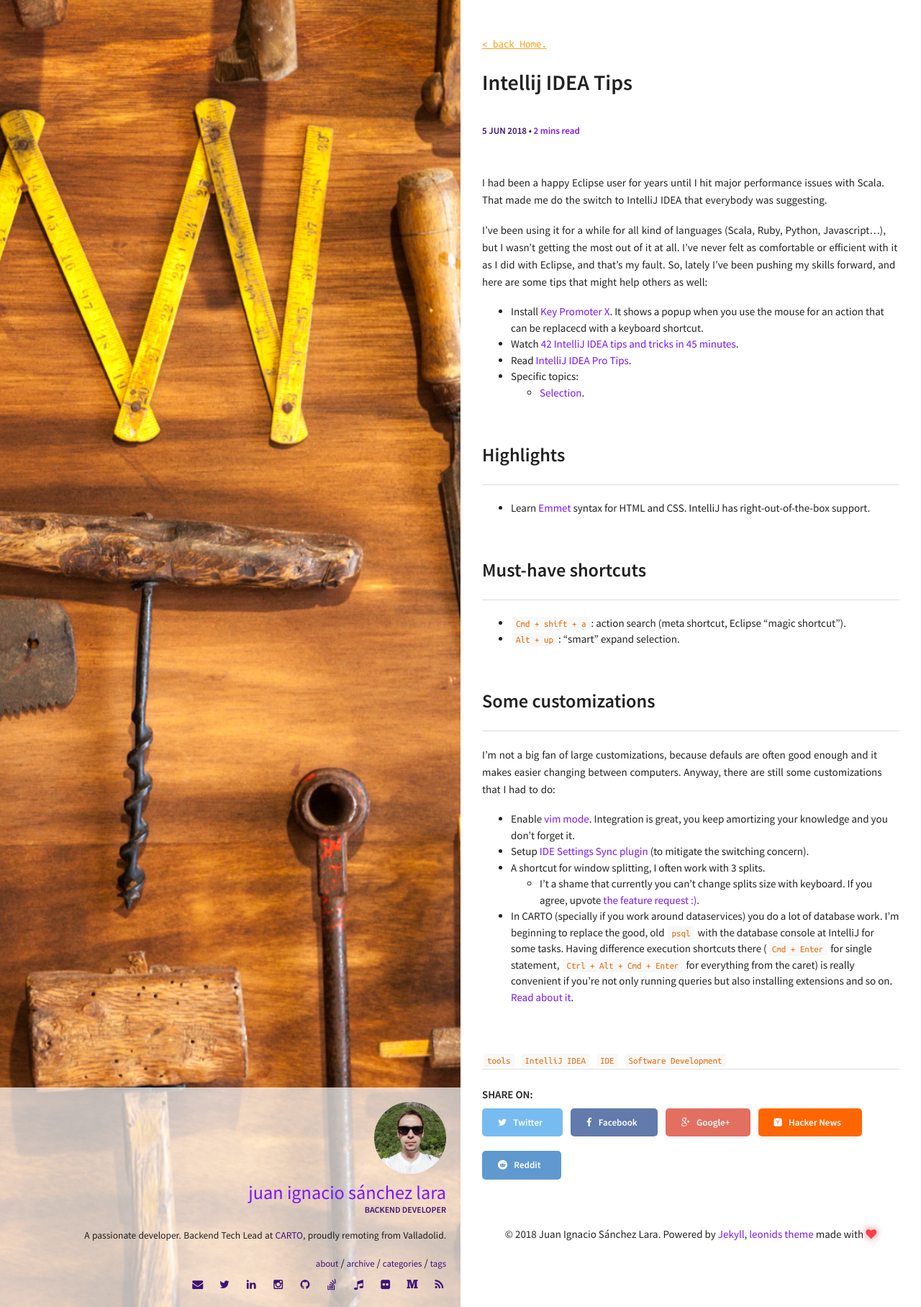
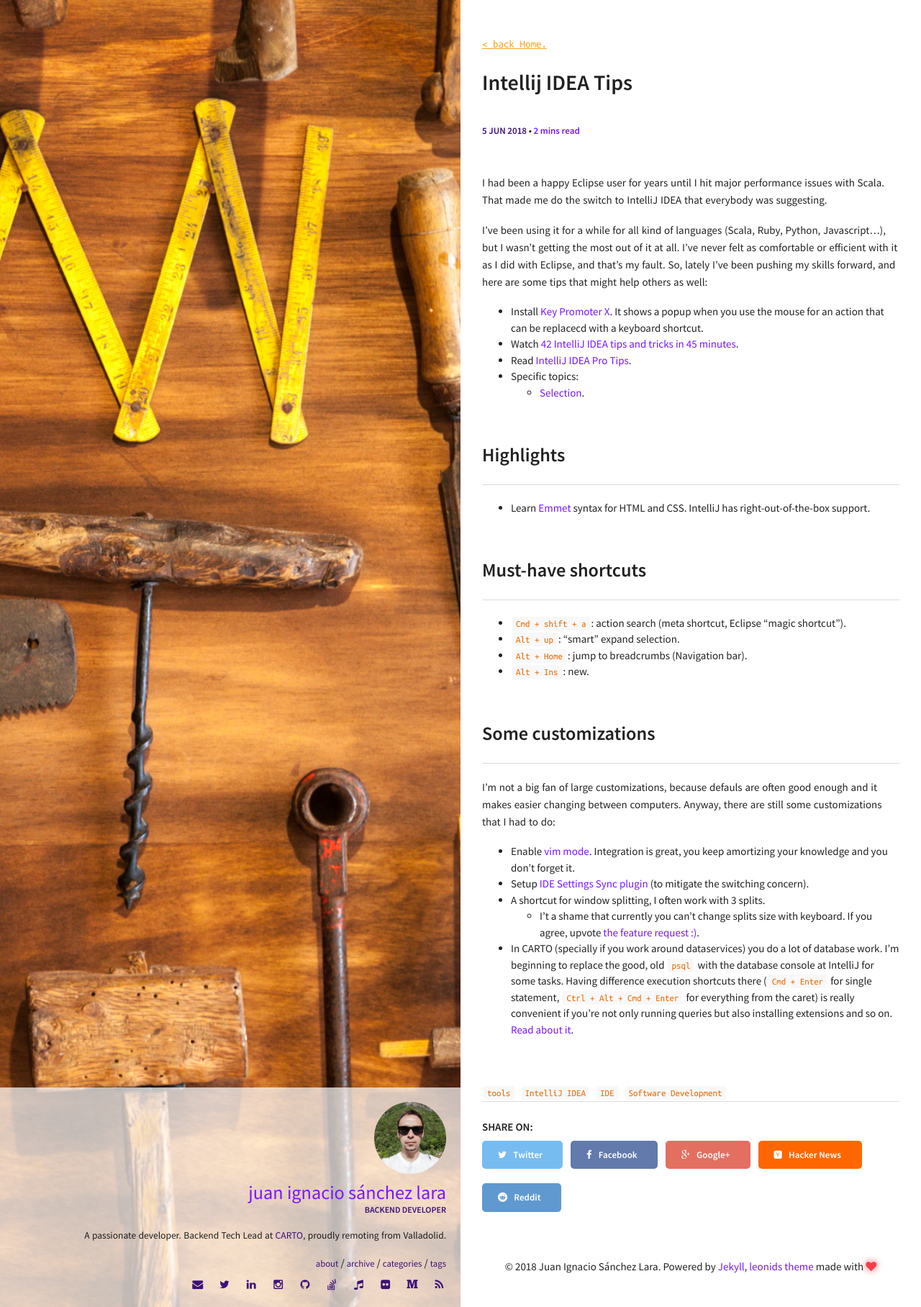
Before and after one commit to juanignaciosl/juanignaciosl.github.io, a Jekyll site: the page built from _posts/2018-06-05-intellij_idea_tips.markdown, in a window 1280 px wide. Shown: the whole page at 72% size. Built offline with Jekyll 4.4.1, drawn with Linux system fonts in a browser that asks for light colours.

Commit message:
More IntelliJ shortcuts

```diff
--- a/_posts/2018-06-05-intellij_idea_tips.markdown
+++ b/_posts/2018-06-05-intellij_idea_tips.markdown
@@ -32,6 +32,8 @@ forward, and here are some tips that might help others as well:
 
 - `Cmd + shift + a`: action search (meta shortcut, Eclipse "magic shortcut").
 - `Alt + up`: "smart" expand selection.
+- `Alt + Home`: jump to breadcrumbs (Navigation bar).
+- `Alt + Ins`: new.
 
 ## Some customizations
 
```
